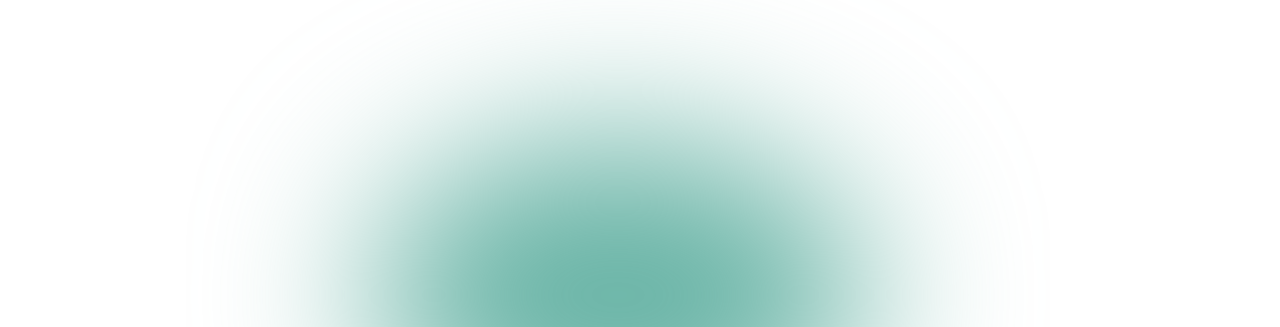
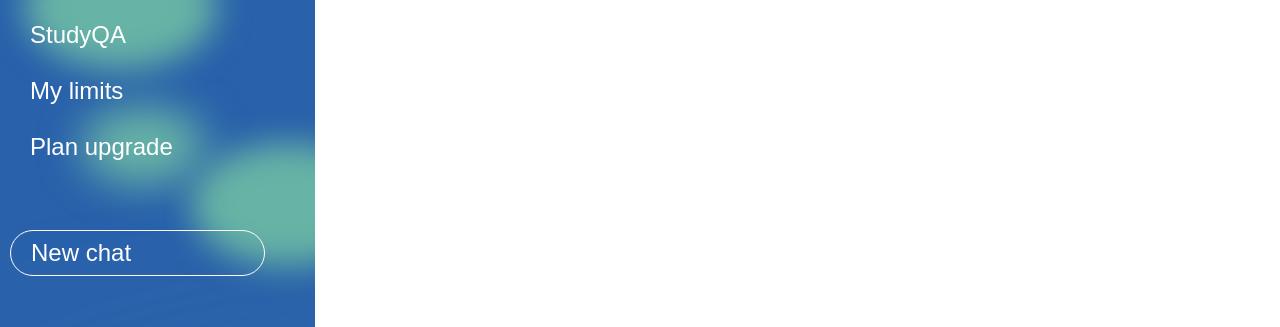
Before and after one commit to Maccoffee-classik/StudyQA_AI, a plain HTML site: page chat.html in a window 1280 px wide. Shown: the part 93-420 px from the top of the page. Drawn offline with Linux system fonts and the light colour scheme.

Commit message:
исправил чат

```diff
--- a/chat.html
+++ b/chat.html
@@ -4,7 +4,7 @@
     <meta charset="UTF-8">
     <meta name="viewport" content="width=device-width, initial-scale=1.0">
     <title>Title</title>
-    <link rel="stylesheet" href="mini.css.css">
+    <link rel="stylesheet" href="mini.css">
     <link rel="stylesheet" href="fonts/fonts-mini.css">
     <script src="index.js">    </script>
 </head>
```
